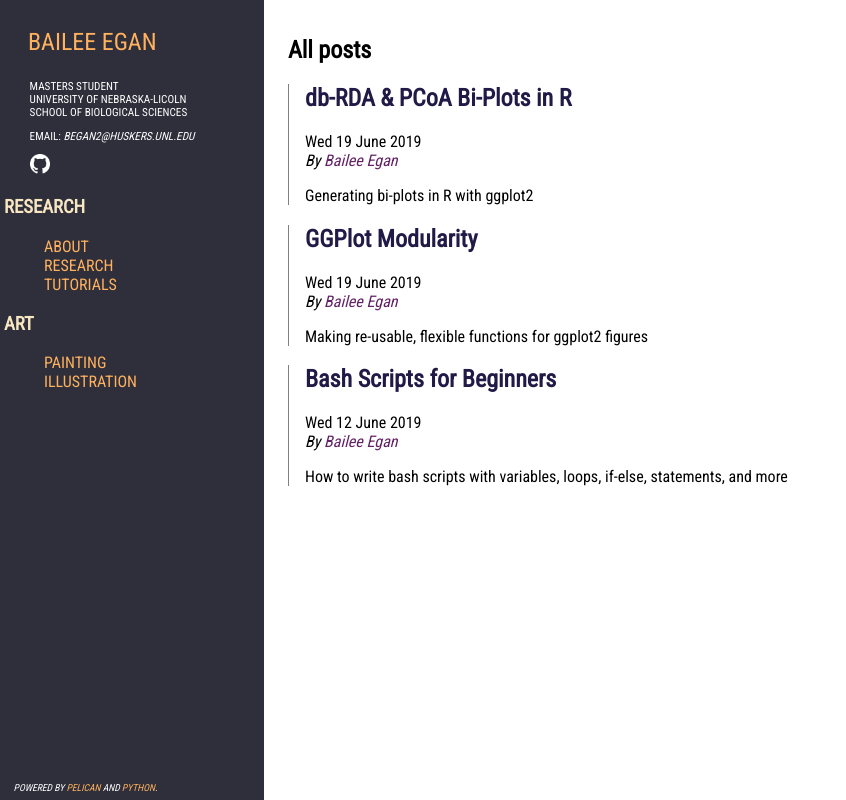
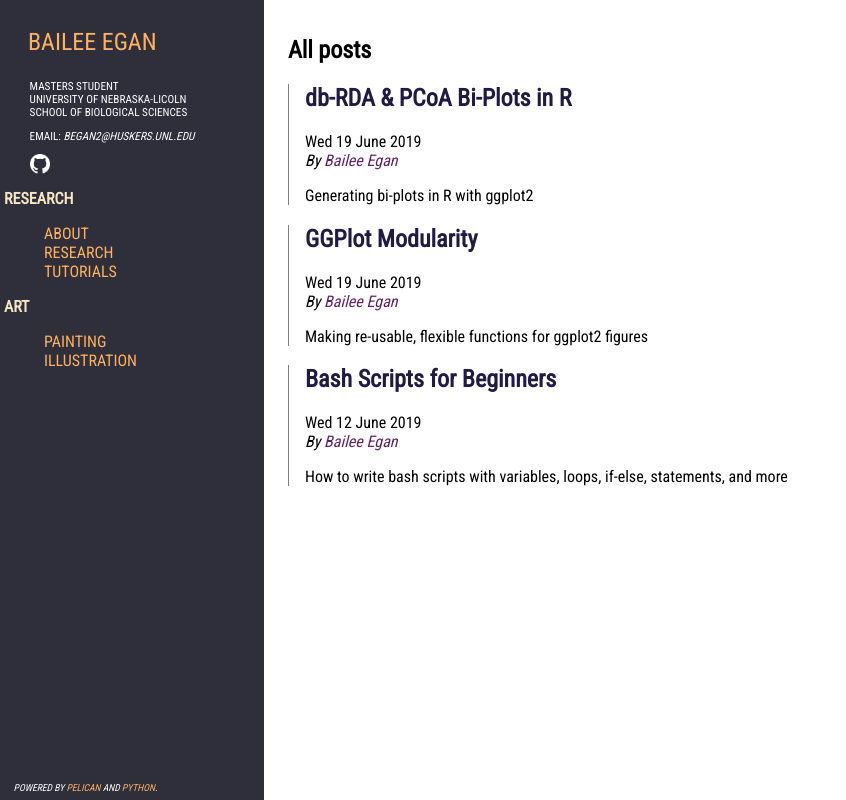
Before and after one commit to BaileeEgan/baileeegan.github.io, a plain HTML site: page index.html in a window 1280 px wide. Shown: the whole page, without its empty margins (0-846 px from the left). Drawn offline with Linux system fonts and the light colour scheme.

Commit message:
Generate Pelican site

```diff
--- a/index.html
+++ b/index.html
@@ -27,14 +27,14 @@
 				<a href="https://github.com/BaileeEgan" target="_blank"><img width="20" height="20" src = '/theme/images/GitHub-Mark-Light-32px.png'/></a>
 			</div>
 
-			<div><h3>RESEARCH</h3></div>
+			<div><b>RESEARCH</b></div>
 			<ul>
 						<li><a href="/pages/about/">About</a></li>
 						<li><a href="/pages/research/">Research</a></li>
 						<li><a href="/category/tutorials.html">Tutorials</a></li>
 			</ul>
 
-			<div><h3>ART</h3></div>
+			<div><b>ART</b></div>
 			<ul>
 				<li><a href="/pages/painting/">Painting</a></li>
 				<li><a href="/pages/illustration/">Illustration</a></li>
```
Also changed, not shown: archives.html (+2 -2 lines), author/bailee-egan.html (+2 -2 lines), authors.html (+2 -2 lines), categories.html (+2 -2 lines), category/tutorials.html (+2 -2 lines), pages/about/index.html (+2 -2 lines), pages/illustration/index.html (+8 -2 lines), pages/painting/index.html (+8 -2 lines), pages/research/index.html (+2 -2 lines), posts/bash_for_beginners/index.html (+2 -2 lines), posts/dbrda/index.html (+2 -2 lines), posts/ggplot_mods/index.html (+2 -2 lines), tag/bash.html (+2 -2 lines), tag/r.html (+2 -2 lines), 1 more files.
